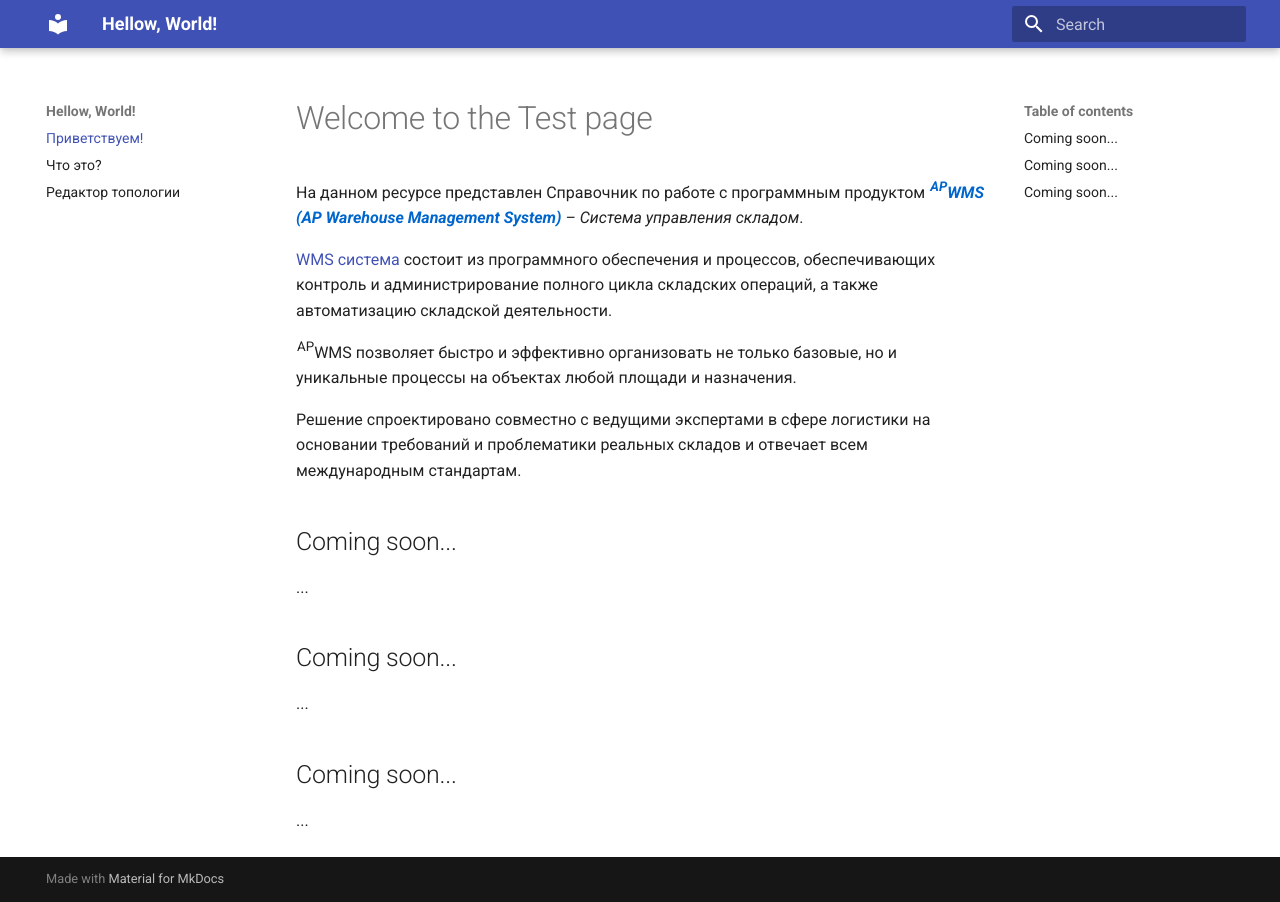
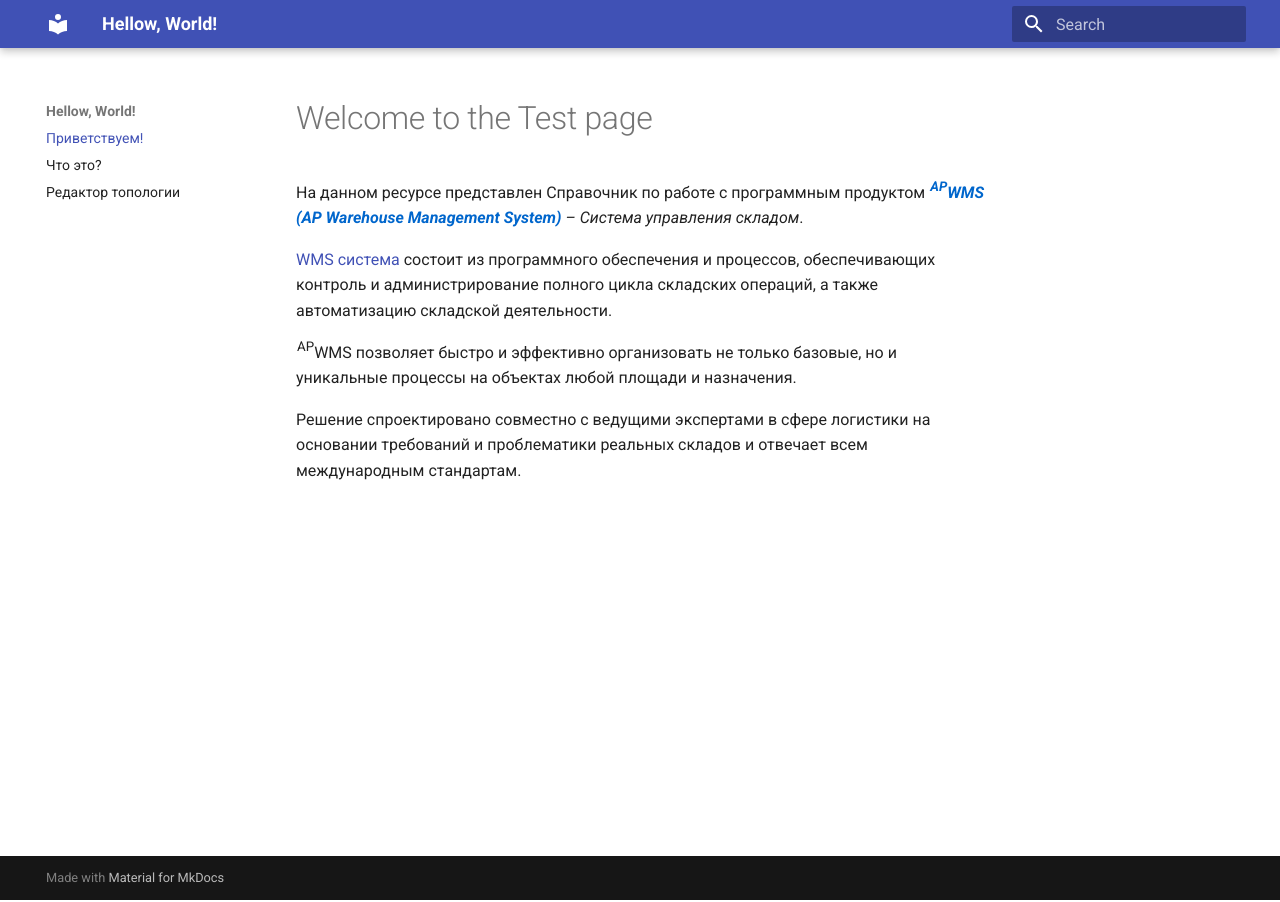
Before and after one commit to Vaiman-Evira/mkdocs-april2025, an MkDocs documentation site: the page built from docs/index.md, in a window 1280 px wide. Built offline with MkDocs 1.6.1 and Material for MkDocs 9.7.7, drawn with Linux system fonts in a browser that asks for light colours.

Commit message:
Update index.md

```diff
--- a/docs/index.md
+++ b/docs/index.md
@@ -7,13 +7,3 @@
 <span class="mdi mdi-chevron-double-right" style="color: #0066CC;"></span> <sup>AP</sup>WMS позволяет быстро и эффективно организовать не только базовые, но и уникальные процессы на объектах любой площади и назначения.
 
 <span class="mdi mdi-chevron-double-right" style="color: #0066CC;"></span> Решение спроектировано совместно с ведущими экспертами в сфере логистики на основании требований и проблематики реальных складов и отвечает всем международным стандартам.
-
-
-## Coming soon...
-...
-
-## Coming soon...
-...
-
-## Coming soon...
-...
```
